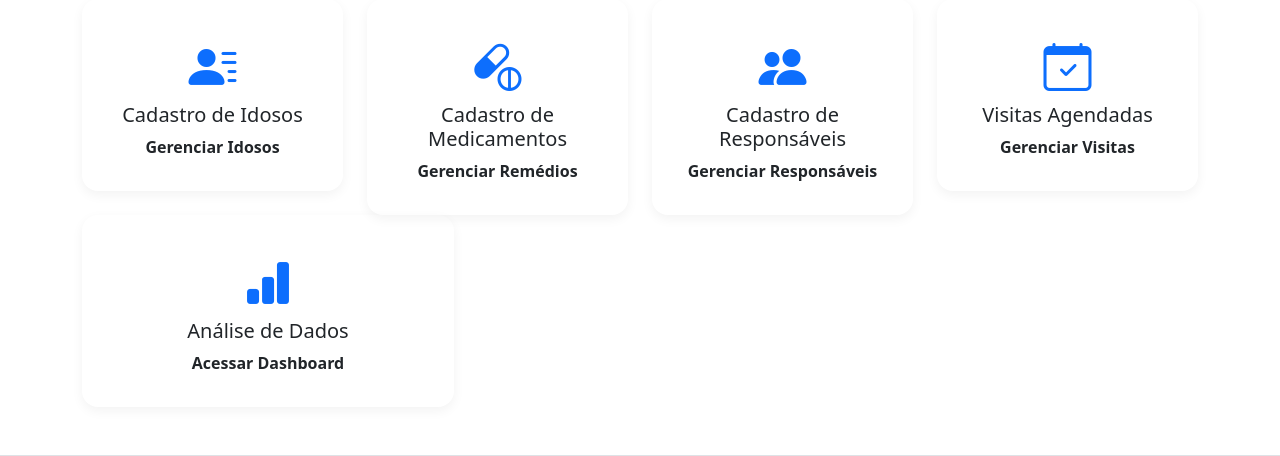
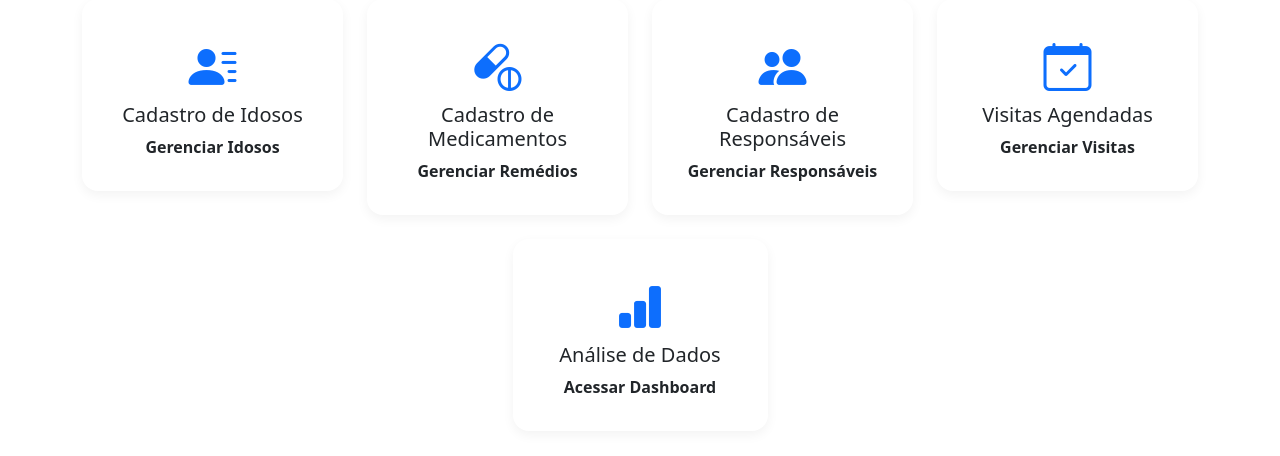
Before and after one commit to gabrieljsbezerra/SistemaGestaoILPIs, a Django app: page /auth/login/ in a window 1280 px wide. Shown: the part 233-689 px from the top of the page. Run offline with Django 5.2, Linux system fonts and the light colour scheme; a user stored in the database is signed in.

Commit message:
- Ajuste na home, alinhamento de cards

```diff
--- a/idosos/templates/home.html
+++ b/idosos/templates/home.html
@@ -78,13 +78,16 @@
       <a href="{% url 'lista_visitas' %}">Gerenciar Visitas</a>
     </div>
   </div>
-</div>
 
-<div class="col-md-4">
-  <div class="card-home">
-    <i class="bi bi-bar-chart-fill"></i>
-    <h5>Análise de Dados</h5>
-    <a href="{% url 'dashboard' %}">Acessar Dashboard</a>
+  <!-- ✅ Novo card dentro da mesma row -->
+  <div class="row justify-content-center mt-4">
+    <div class="col-md-3">
+      <div class="card-home">
+        <i class="bi bi-bar-chart-fill"></i>
+        <h5>Análise de Dados</h5>
+        <a href="{% url 'dashboard' %}">Acessar Dashboard</a>
+      </div>
+    </div>
   </div>
-</div>
+
 {% endblock %}
```
